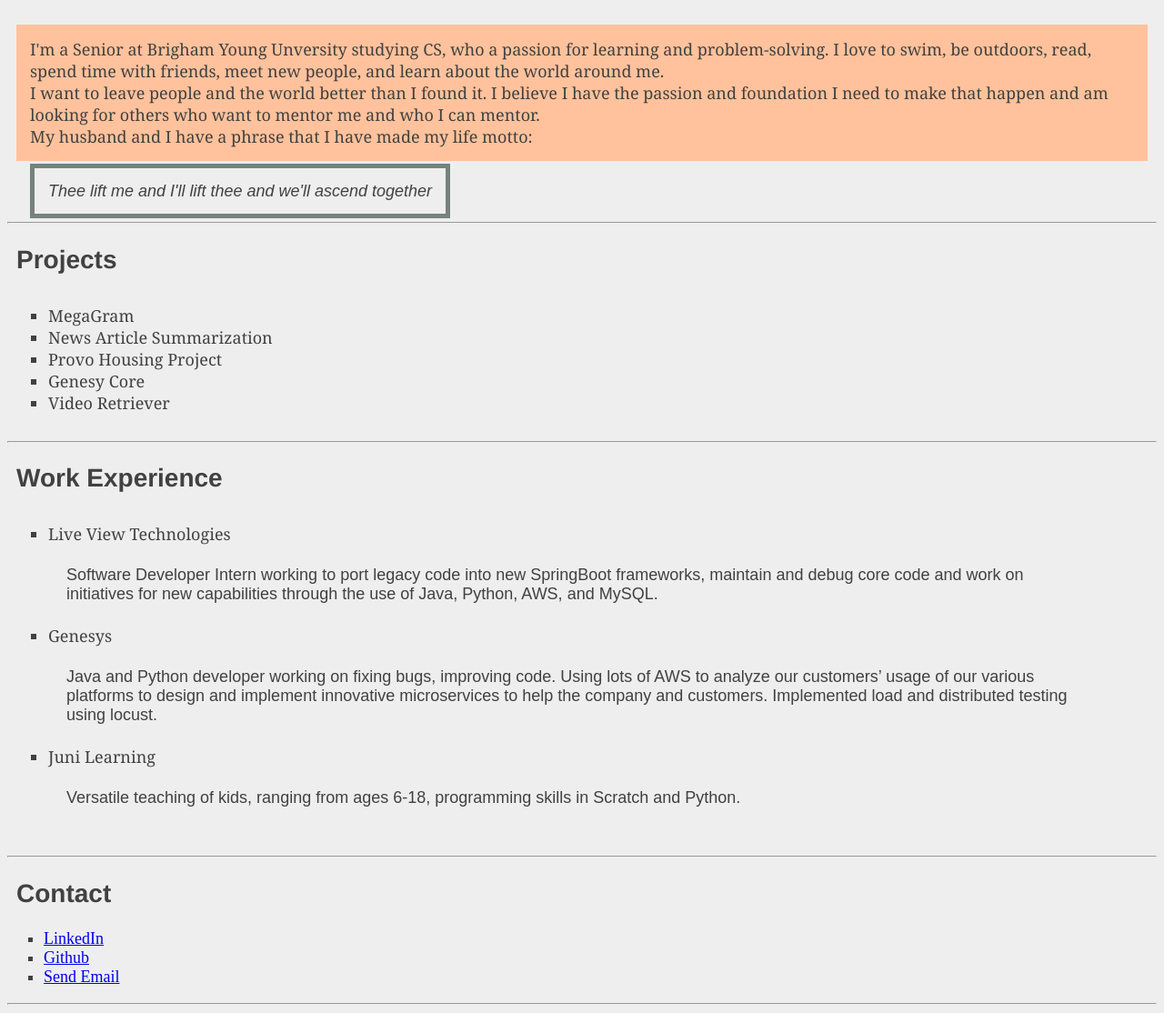
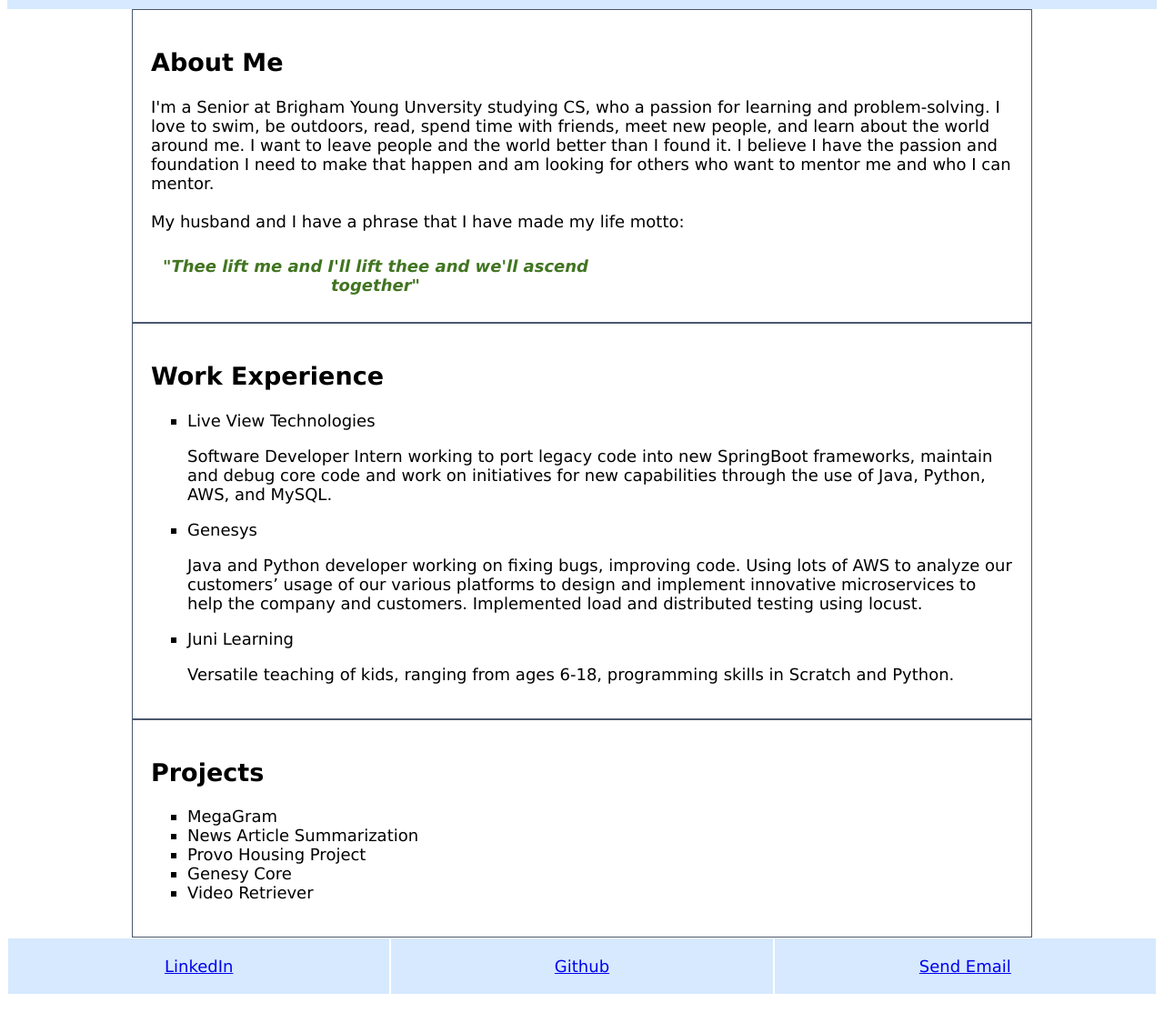
Before and after one commit to mamberly/portfolio, a plain HTML site: page index.html in a window 1280 px wide. Shown: the part 118-1232 px from the top of the page at 91% size. Drawn offline with Linux system fonts and the light colour scheme.

Commit message:
flexbox and reactive

```diff
--- a/index.html
+++ b/index.html
@@ -6,29 +6,26 @@
     <title>Megan Thornton Portfolio</title>
   </head>
   <body>
-    <h1 class = "title">Megan Thornton Portfolio</h1>
-    <!-- Rest of the page content -->
+    <div class='header-container'>
+      <div class='header'>
+        <div class='title'><h1>Megan Thornton Portfolio</h1></div>
+      </div>
+    </div>
+
+    <div class = "content">
+      <div class = 'item aboutme'>
         <h2>About Me</h2>
-    <p id = "about">I'm a Senior at Brigham Young Unversity studying CS, who a passion for learning and problem-solving. I love to swim, be outdoors, read, spend time with friends, meet new people, and learn about the world around me.
-      <br/>
+        <p>I'm a Senior at Brigham Young Unversity studying CS, who a passion for learning and problem-solving. I love to swim, be outdoors, read, spend time with friends, meet new people, and learn about the world around me.
           I want to leave people and the world better than I found it. I believe I have the passion and foundation I need to make that happen and am looking for others who want to mentor me and who I can mentor.
-      <br/>
+          <br/><br/>
           My husband and I have a phrase that I have made my life motto:<br/>
         </p>
-    <p><em class = "quote">Thee lift me and I'll lift thee and we'll ascend together</em></p>
-    <hr/>
+        <div class = "quote">"Thee lift me and I'll lift thee and we'll ascend together"</div>
+      </div>
 
-    <h2 id = "projects">Projects</h2>
-    <ul class = "list">
-      <li>MegaGram</li>
-      <li>News Article Summarization</li>
-      <li>Provo Housing Project</li>
-      <li>Genesy Core</li>
-      <li>Video Retriever</li>
-    </ul>
-    <hr/>
 
-    <h2 id = "experience">Work Experience</h2>
+      <div class = "item experience">
+        <h2>Work Experience</h2>
         <ul class = "list">
           <li>Live View Technologies</li>
           <p>Software Developer Intern working to port legacy code into new SpringBoot frameworks, maintain and debug core code and work on initiatives for new capabilities through the use of Java, Python, AWS, and MySQL.</p>
@@ -37,17 +34,29 @@
           <li>Juni Learning</li>
           <p>Versatile teaching of kids, ranging from ages 6-18, programming skills in Scratch and Python.</p>
         </ul>
-    <hr/>
+      </div>
 
 
-    <h2 id = "contact">Contact</h2>
+      <div class = "item projects">
+        <h2>Projects</h2>
         <ul>
-      <li><a href = "https://www.linkedin.com/in/meganjohnson3/">LinkedIn</a></li>
-      <li><a href = "https://github.com/mamberly">Github</a></li>
-      <li><a href = "mailto: mamberly@gmail.com">Send Email</a></li>
+          <li>MegaGram</li>
+          <li>News Article Summarization</li>
+          <li>Provo Housing Project</li>
+          <li>Genesy Core</li>
+          <li>Video Retriever</li>
         </ul>
-    <hr/>
+      </div>
+    </div>
 
+
+    <div class = "contact-container">
+      <div class = "contact">
+        <div class = "contact-item linkedin"><a href = "https://www.linkedin.com/in/meganjohnson3/">LinkedIn</a></div>
+        <div class = "contact-item github"><a href = "https://github.com/mamberly">Github</a></div>
+        <div class = "contact-item email"><a href = "mailto: mamberly@gmail.com">Send Email</a></div>
+      </div>
+    </div>
 
   </body>
 </html>
--- a/styles.css
+++ b/styles.css
@@ -1,53 +1,90 @@
-body {
-  color: #414141;
-  background-color: #EEEEEE;
-  font-size: 18px;
+/* Mobile Styles */
+@media only screen and (max-width: 400px) {
+  .header-container {
+    color: #5995DA;
+    background-color: #417521;
+  }
 }
 
-h1 {
-  font-family: "Verdana", "Arial", sans-serif;
-  font-size: 36px;
-  margin: 10px;
-  border: 3px solid #5D6063;
-  padding: 5px;
+/* Tablet Styles */
+@media only screen and (min-width: 401px) and (max-width: 960px) {
+  .header-container {
+    color: white;
+    background-color: #9e1161;
+  }
 }
 
-h2 {
-  font-family: "Helvetica", "Arial", sans-serif;
-  font-size: 28px;
-  padding-left: 10px;
+/* Desktop Styles */
+@media only screen and (min-width: 961px) {
+  .header-container {
+    color: white;
+    background-color: #D6E9FE;
+  }
 }
 
-p {
-  padding: 5px 50px 5px 20px;
-  font-family: "Droid Sans", "Arial", sans-serif;
+
+body {
+  font-family: "Verdana", "Arial", sans-serif;
+  font-size: 18px;
 }
 
 ul {
   list-style-type: square;
 }
 
-.title {
-  color: #ed5f55;
-  text-align: center;
+.header-container {
+  display: flex;
+  justify-content: center;
 }
 
-#about {
-  font-family: "Georgia", "Times New Roman", serif;
-  background-color: #ffc29c;
-  margin: 10px;
-  padding: 15px;
+.header {
+  width: 100%;
+  height: 100px;
+  display: flex;
+  justify-content: center;
+  align-items: center;
+  padding: 10px;
+}
+
+.content {
+  display: flex;
+  justify-content: space-between;
+  flex-wrap: wrap;
+  flex-direction: column;
+  align-items: center;
+}
+
+.item {
+  border: 1px solid #4b576e;
+  width: 75%;
+  height: 95%;
+  padding: 20px;
 }
 
 .quote {
-  align: center;
-  margin: 5px;
-  border: 5px solid #75827d;
-  padding: 15px;
+  width: 50%;
+  height: 10%;
+  padding: 10px;
+  color: #417521;
+  font-style: italic;
+  font-weight: bold;
+  text-align: center;
+  display: flex;
+  justify-content: space-between;
+
 }
 
-.list {
-  font-family: "Georgia", "Times New Roman", serif;
-  margin: 20px;
-  padding: 10px 25px;
+.contact {
+  display: flex;
+  justify-content: space-between;
 }
+
+.contact-item {
+  text-align: center;
+  border: 1px solid #fff;
+  background-color: #D6E9FE;
+  height: 5%;
+  flex: 1;
+  padding: 20px;
+  justify-content: space-between;
+}
```
Lines whose indentation alone changed are shown as unchanged.
